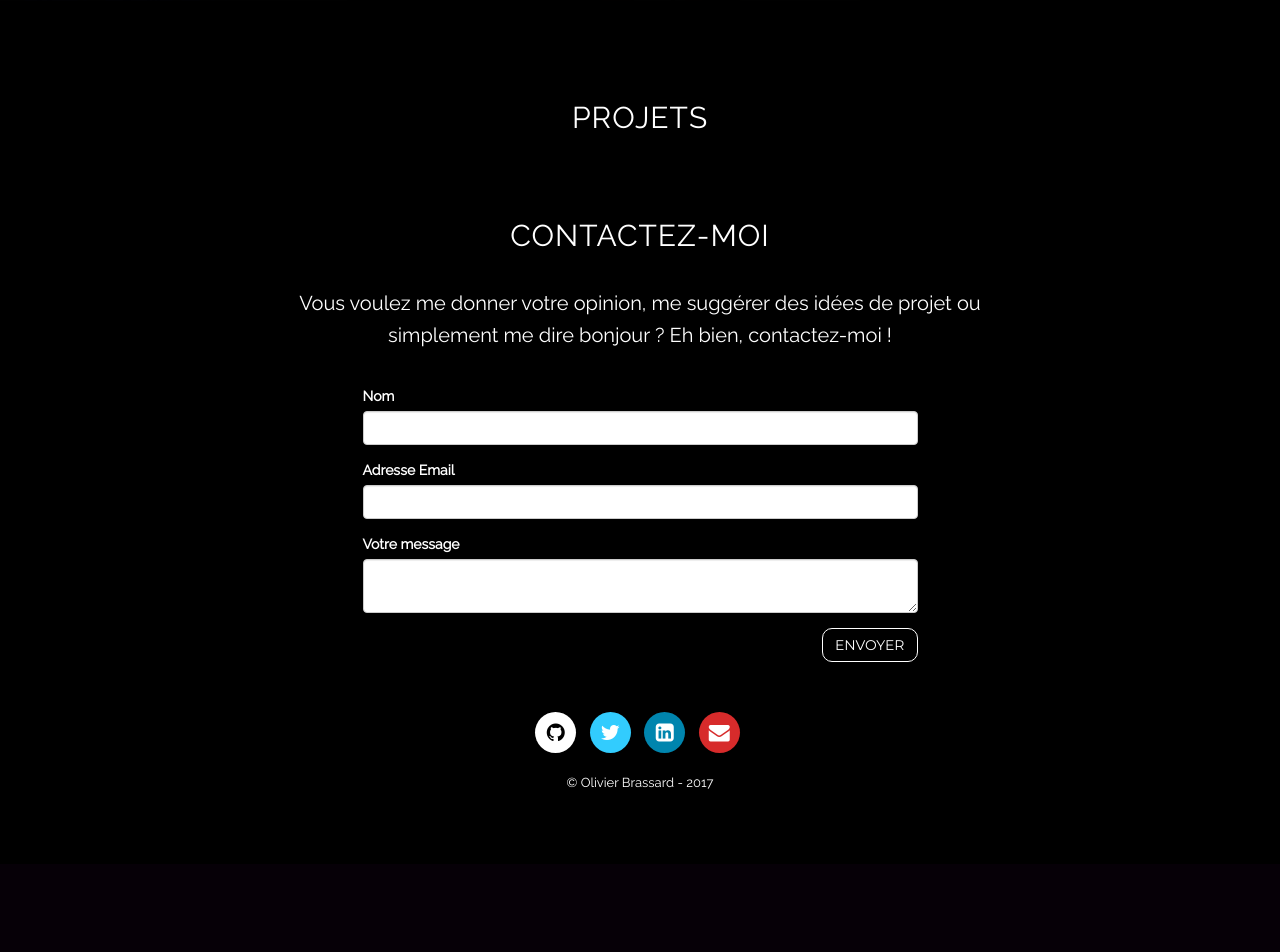
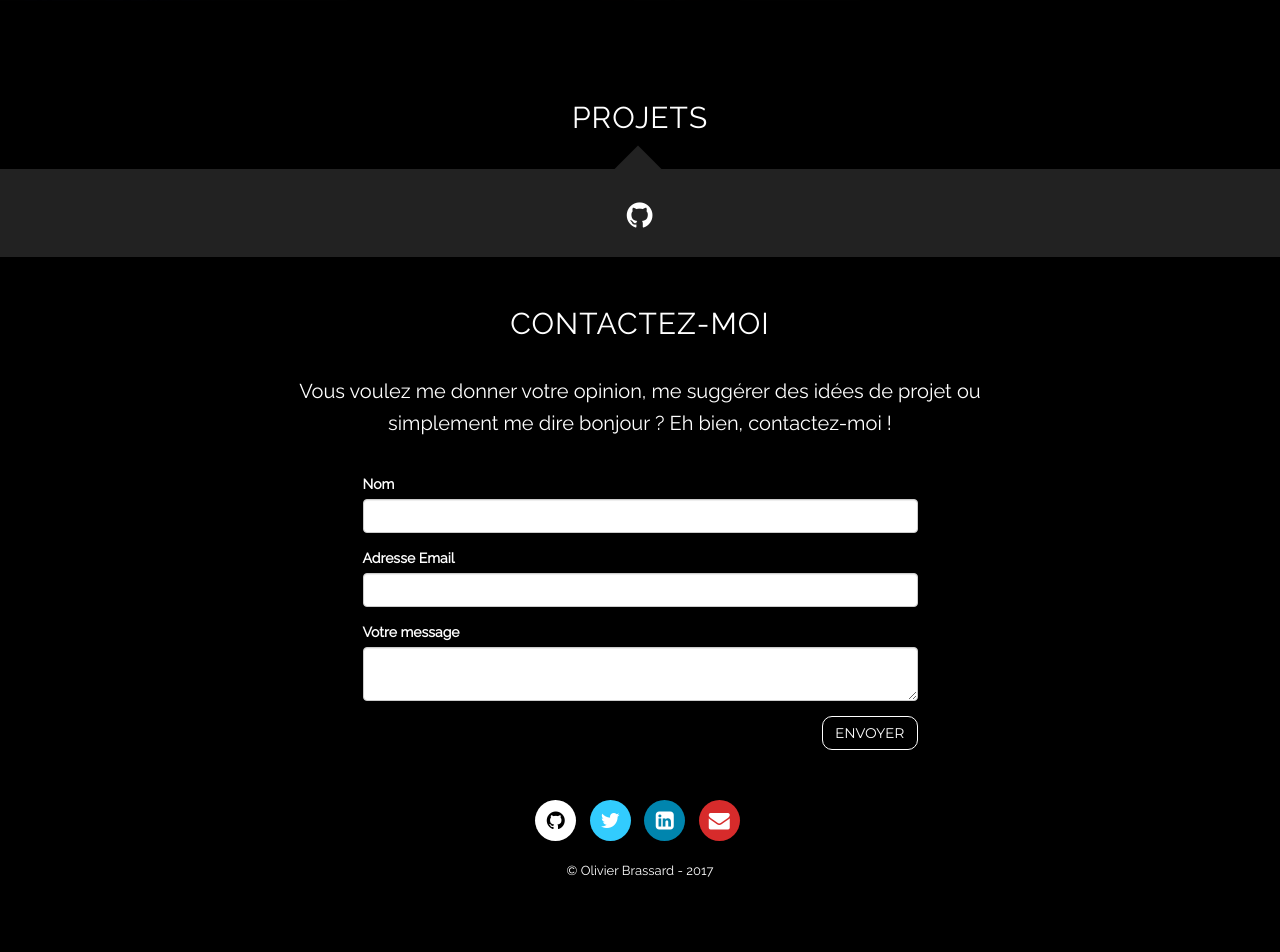
Before and after one commit to obrassard/portfolio-personnel, a PHP site: page / in a window 1280 px wide. Shown: the part 1574-2526 px from the top of the page. Before the commit the page ends 2363 px from the top, so only its background shows below. Run offline with PHP 8.4, Linux system fonts and the light colour scheme; data that the repository does not hold is empty; some libraries are stand-ins or nearby versions.

Commit message:
Section Github

```diff
--- a/css/theme.css
+++ b/css/theme.css
@@ -454,3 +454,23 @@ body {
 .fullHeight{
   height: 100%;
 }
+
+/************ Github section  ****************/
+
+#github-projects{
+    background-color: #222;
+    padding-top: 30px;
+    position: relative;
+}
+
+#github-projects::before{
+    content: '';
+    width: 60px;
+    height: 60px;
+    background-color: #222;
+    transform: rotate(45deg);
+    position: absolute;
+    left:47.5%;
+    top:-13%;
+
+}
--- a/index.php
+++ b/index.php
@@ -143,10 +143,19 @@ $projects = GetProjectsFr();
                     }
 
                     ?>
-
                 </div>
             </section>
         </div>
+    </section>
+
+    <section id="github-projects" class="content-section text-center">
+        <div class="container">
+            <div class="col-lg-8 col-lg-offset-2">
+                <h2 style="margin-bottom: 25px"><i class="fa fa-github"></i></h2>
+
+            </div>
+        </div>
+
     </section>
 
     <!-- Contact Section -->
@@ -204,18 +213,6 @@ $projects = GetProjectsFr();
     <!-- Theme JavaScript -->
     <script src="js/behavior.js"></script>
     <script src="./js/contactform.js"></script>
-
-    <script>
-        (function(i,s,o,g,r,a,m){i['GoogleAnalyticsObject']=r;i[r]=i[r]||function(){
-        (i[r].q=i[r].q||[]).push(arguments)},i[r].l=1*new Date();a=s.createElement(o),
-        m=s.getElementsByTagName(o)[0];a.async=1;a.src=g;m.parentNode.insertBefore(a,m)
-        })(window,document,'script','https://www.google-analytics.com/analytics.js','ga');
-
-        ga('create', 'UA-104984331-1', 'auto');
-        ga('send', 'pageview');
-
-</script>
-
 </body>
 
 </html>
```
